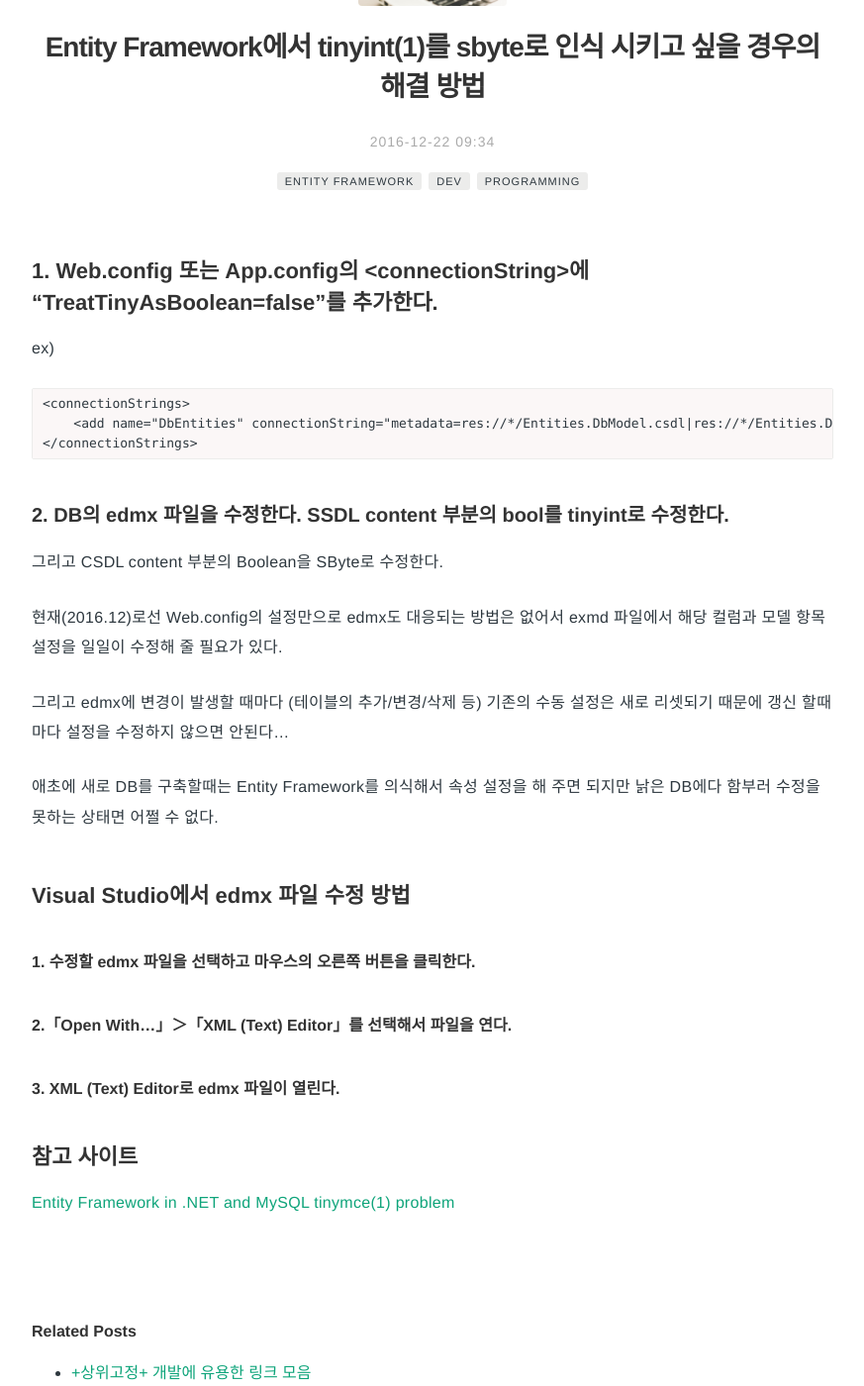
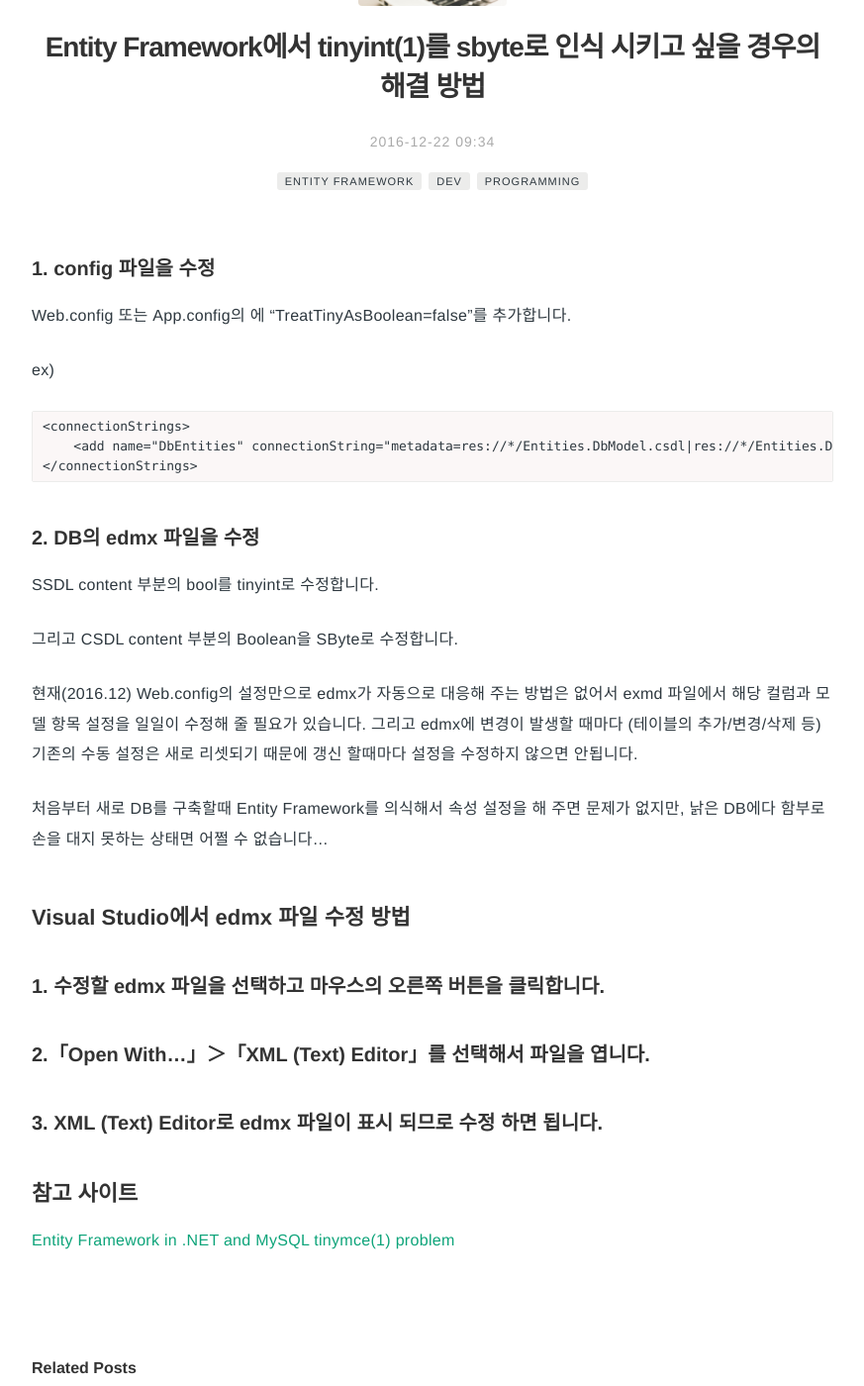
Before and after one commit to Pie001/pie001.github.io, a Jekyll site: the page built from _posts/2016-12-22-0049.md, in a window 1280 px wide and 1400 px high, scrolled down 219 px. Shown: the whole window at 99% size, without its empty margins (203-1076 px from the left). Built offline with Jekyll 4.4.1, drawn with Linux system fonts in a browser that asks for light colours; comment, search, counter and statistics services are not loaded.

Commit message:
Update 2016-12-22-0049.md

````diff
--- a/_posts/2016-12-22-0049.md
+++ b/_posts/2016-12-22-0049.md
@@ -16,7 +16,9 @@
 description: Entity Framework에서 tinyint(1)를 sbyte로 인식 시키고 싶을 경우의 해결 방법
 ---
 
-## 1. Web.config 또는 App.config의 <connectionString\>에 "TreatTinyAsBoolean=false"를 추가한다.
+### 1. config 파일을 수정
+
+Web.config 또는 App.config의 <connectionString>에 “TreatTinyAsBoolean=false”를 추가합니다.
 
 ex)
 ```
@@ -25,21 +27,23 @@
 </connectionStrings>
 ```
 
-### 2. DB의 edmx 파일을 수정한다. SSDL content 부분의 bool를 tinyint로 수정한다.
-그리고 CSDL content 부분의 Boolean을 SByte로 수정한다.
+### 2. DB의 edmx 파일을 수정
+SSDL content 부분의 bool를 tinyint로 수정합니다.
+
+그리고 CSDL content 부분의 Boolean을 SByte로 수정합니다.
 
 
-현재(2016.12)로선 Web.config의 설정만으로 edmx도 대응되는 방법은 없어서 exmd 파일에서 해당 컬럼과 모델 항목 설정을 일일이 수정해 줄 필요가 있다.
+현재(2016.12) Web.config의 설정만으로 edmx가 자동으로 대응해 주는 방법은 없어서 exmd 파일에서 해당 컬럼과 모델 항목 설정을 일일이 수정해 줄 필요가 있습니다. 그리고 edmx에 변경이 발생할 때마다 (테이블의 추가/변경/삭제 등) 기존의 수동 설정은 새로 리셋되기 때문에 갱신 할때마다 설정을 수정하지 않으면 안됩니다.
 
-그리고 edmx에 변경이 발생할 때마다 (테이블의 추가/변경/삭제 등) 기존의 수동 설정은 새로 리셋되기 때문에 갱신 할때마다 설정을 수정하지 않으면 안된다...
 
-애초에 새로 DB를 구축할때는 Entity Framework를 의식해서 속성 설정을 해 주면 되지만 낡은 DB에다 함부러 수정을 못하는 상태면 어쩔 수 없다.
+처음부터 새로 DB를 구축할때 Entity Framework를 의식해서 속성 설정을 해 주면 문제가 없지만, 낡은 DB에다 함부로 손을 대지 못하는 상태면 어쩔 수 없습니다...
 
 
 ## Visual Studio에서 edmx 파일 수정 방법
-#### 1. 수정할 edmx 파일을 선택하고 마우스의 오른쪽 버튼을 클릭한다.
-#### 2.「Open With…」＞「XML (Text) Editor」를 선택해서 파일을 연다.
-#### 3. XML (Text) Editor로 edmx 파일이 열린다.
+### 1. 수정할 edmx 파일을 선택하고 마우스의 오른쪽 버튼을 클릭합니다.
+### 2.「Open With…」＞「XML (Text) Editor」를 선택해서 파일을 엽니다.
+### 3. XML (Text) Editor로 edmx 파일이 표시 되므로 수정 하면 됩니다.
+
 
 ## 참고 사이트
 [Entity Framework in .NET and MySQL tinymce(1) problem](http://www.solution.to/2016/03/entity-framework-in-net-and-mysql-tinymce1-problem/)
````
